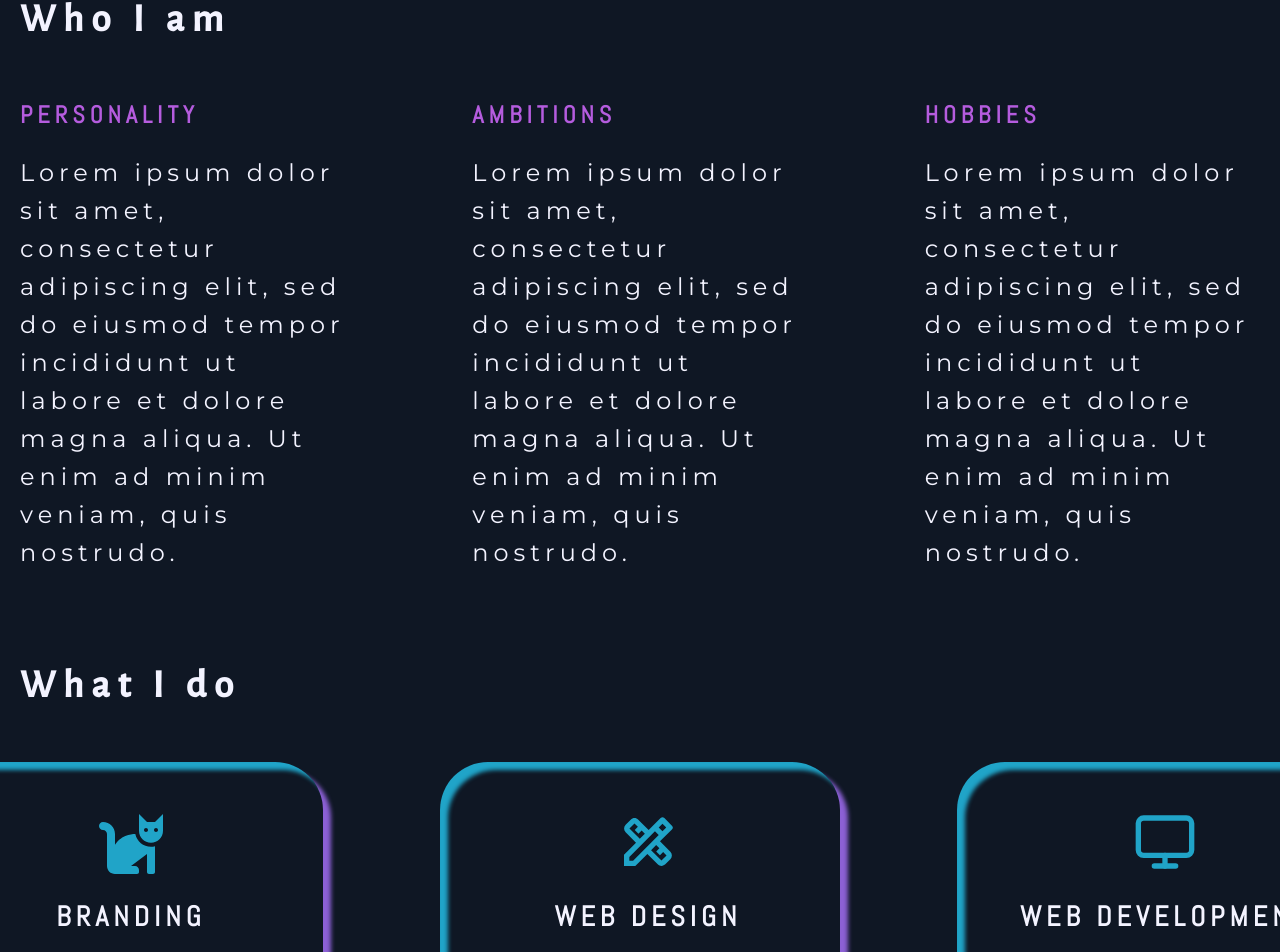
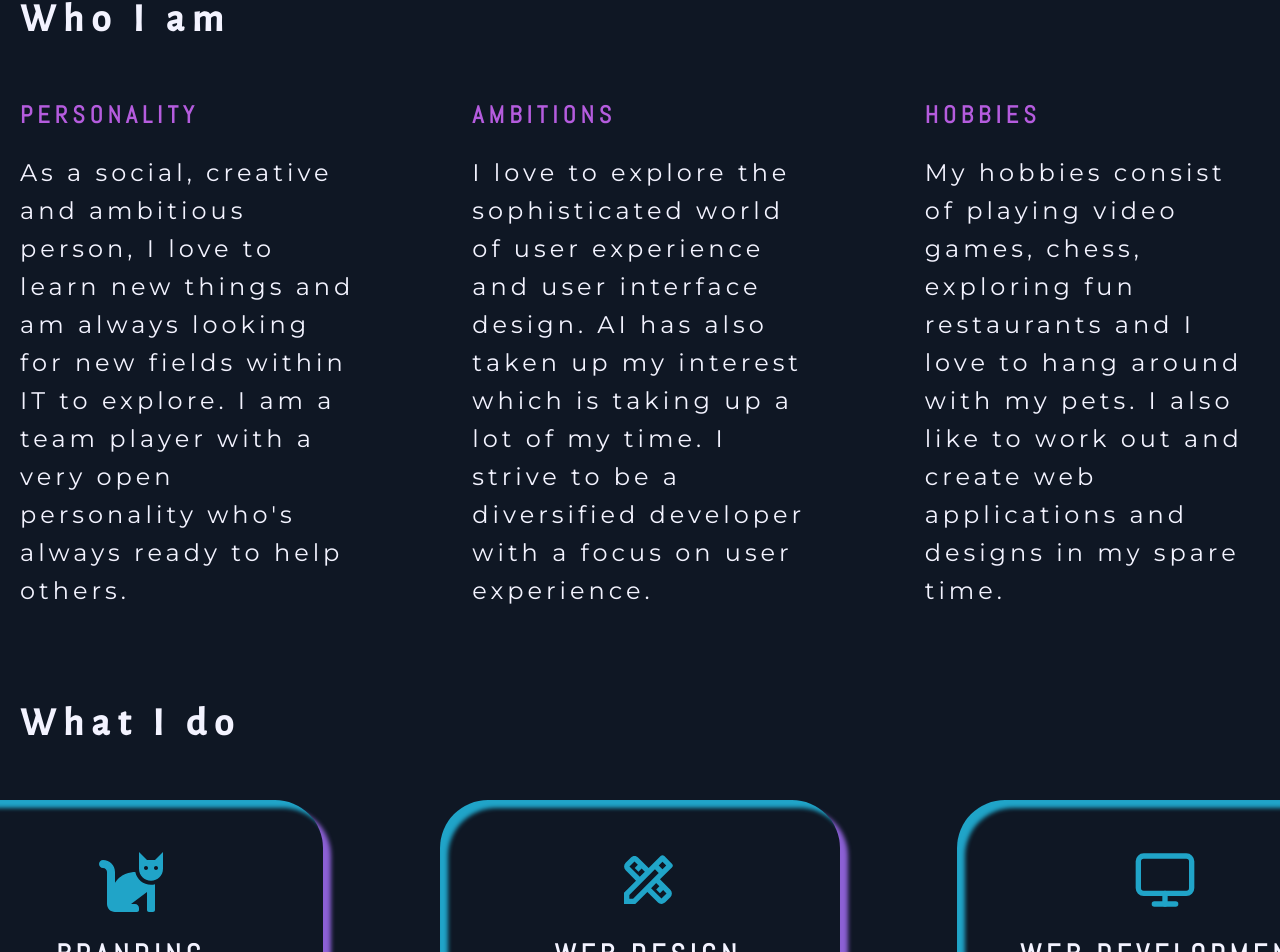
Before and after one commit to Jasper123pyah/portfolio, a React (Vite) app: page / in a window 1280 px wide. Shown: the part 1305-2257 px from the top of the page. Built offline with nearby package versions, Linux system fonts and the light colour scheme.

Commit message:
Added content in about

```diff
--- a/src/index.scss
+++ b/src/index.scss
@@ -28,7 +28,7 @@ body {
     max-width: 1440px;
     margin: 0 auto;
     padding: 0 20px;
-    letter-spacing: 5px;
+    letter-spacing: 4px;
 }
 
 
--- a/src/sections/about/About.tsx
+++ b/src/sections/about/About.tsx
@@ -55,8 +55,9 @@ const About = () => {
             Personality
           </h4>
           <p>
-            Lorem ipsum dolor sit amet, consectetur adipiscing elit, sed do eiusmod tempor incididunt ut labore et
-            dolore magna aliqua. Ut enim ad minim veniam, quis nostrudo.
+            As a social, creative and ambitious person, I love to learn new things and am always looking for new
+            fields within IT to explore. I am a team player with a very open personality who's always ready to help
+            others.
           </p>
         </div>
         <div id={'whoiam-part'} className={'about-description'}>
@@ -64,8 +65,9 @@ const About = () => {
             Ambitions
           </h4>
           <p>
-            Lorem ipsum dolor sit amet, consectetur adipiscing elit, sed do eiusmod tempor incididunt ut labore et
-            dolore magna aliqua. Ut enim ad minim veniam, quis nostrudo.
+            I love to explore the sophisticated world of user experience and user interface design. AI has also taken up
+            my interest which is taking up a lot of my time. I strive to be a diversified developer with a focus on user
+            experience.
           </p>
         </div>
         <div id={'whoiam-part'} className={'about-description'}>
@@ -73,8 +75,8 @@ const About = () => {
             Hobbies
           </h4>
           <p>
-            Lorem ipsum dolor sit amet, consectetur adipiscing elit, sed do eiusmod tempor incididunt ut labore et
-            dolore magna aliqua. Ut enim ad minim veniam, quis nostrudo.
+            My hobbies consist of playing video games, chess, exploring fun restaurants and I love to hang around with
+            my pets. I also like to work out and create web applications and designs in my spare time.
           </p>
         </div>
       </div>
```
